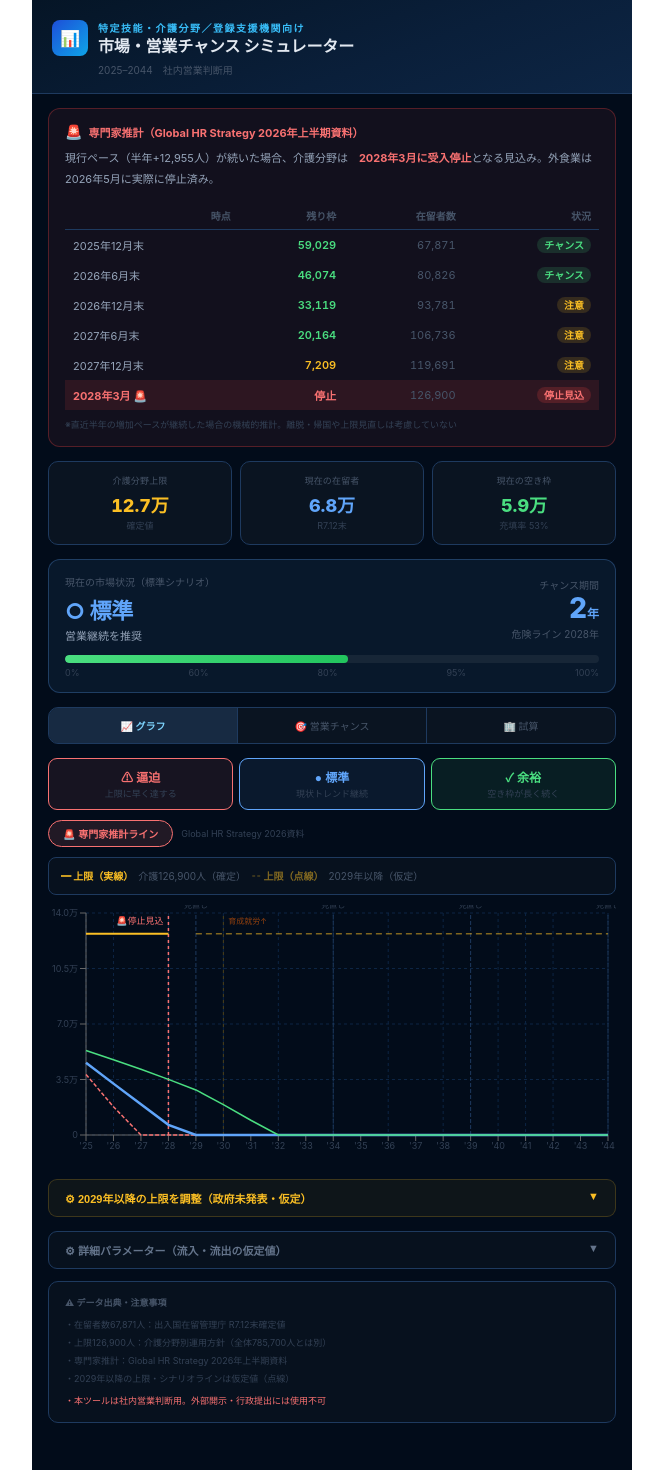
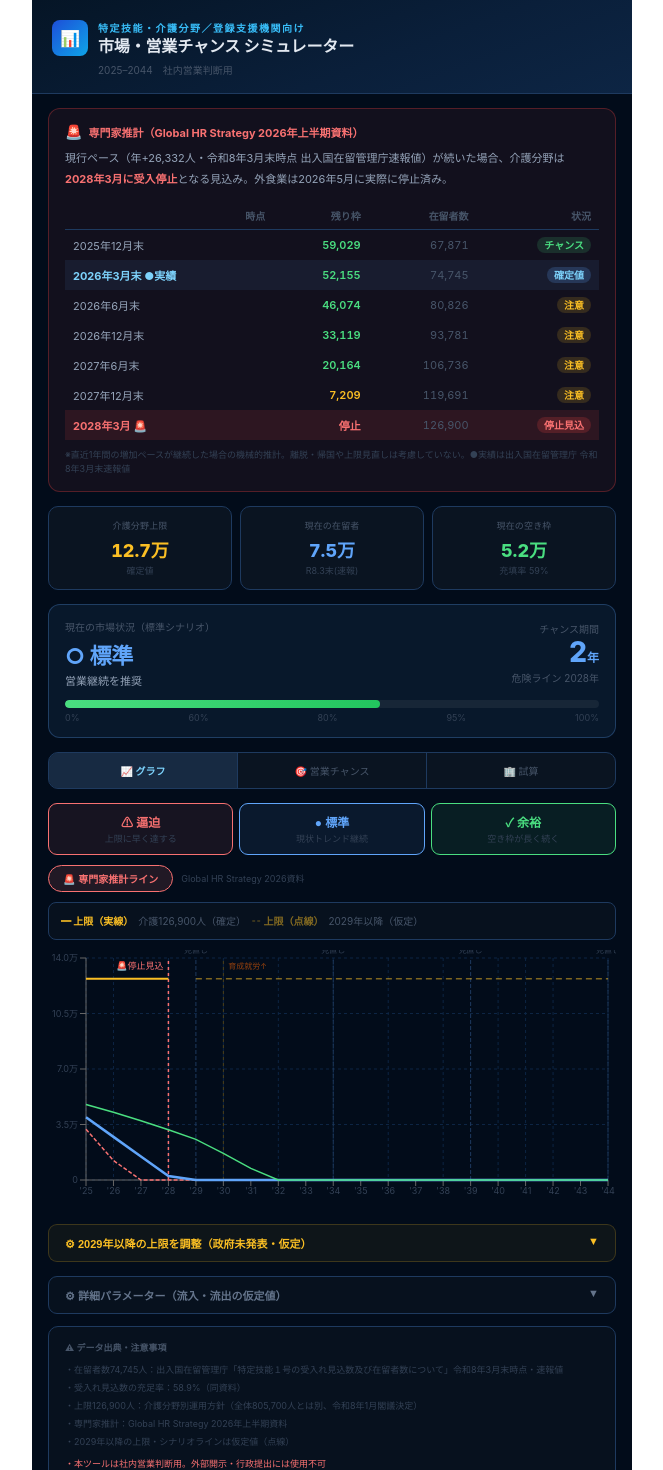
Before and after one commit to jimu1astation-prog/kaigo-simulator, a React (Vite) app: page / in a window 1280 px wide. Shown: the top 1470 px of the page, without its empty margins (308-971 px from the left). Built offline with nearby package versions, Linux system fonts and the light colour scheme.

Commit message:
在留者数を最新値(R8.3末速報値)に更新

```diff
--- a/src/App.jsx
+++ b/src/App.jsx
@@ -12,6 +12,7 @@ const REVIEW_YEARS = [2029, 2034, 2039, 2044];
 
 const EXPERT_FORECAST = [
   { period: "2025年12月末", vacancy: 59029, residents: 67871 },
+  { period: "2026年3月末",  vacancy: 52155, residents: 74745, actual: true },
   { period: "2026年6月末",  vacancy: 46074, residents: 80826 },
   { period: "2026年12月末", vacancy: 33119, residents: 93781 },
   { period: "2027年6月末",  vacancy: 20164, residents: 106736 },
@@ -26,7 +27,7 @@ const SCENARIOS = {
 };
 
 const DEFAULTS = {
-  currentResidents:      67871,
+  currentResidents:      74745,
   traineeKaigoResidents: 18400,
   traineeConvRate:       70,
   directEntryBase:       18000,
@@ -209,7 +210,7 @@ export default function App() {
           <span style={{ fontSize:14 }}>🚨</span> 専門家推計（Global HR Strategy 2026年上半期資料）
         </div>
         <div style={{ fontSize:11, color:"#94a3b8", lineHeight:1.9, marginBottom:12 }}>
-          現行ペース（半年+12,955人）が続いた場合、介護分野は
+          現行ペース（年+26,332人・令和8年3月末時点 出入国在留管理庁速報値）が続いた場合、介護分野は
           <span style={{ color:"#f87171", fontWeight:700 }}>　2028年3月に受入停止</span>
           となる見込み。外食業は2026年5月に実際に停止済み。
         </div>
@@ -224,17 +225,17 @@ export default function App() {
             </thead>
             <tbody>
               {EXPERT_FORECAST.map((row, i) => (
-                <tr key={i} style={{ background: row.danger ? "rgba(239,68,68,0.12)" : "transparent" }}>
-                  <td style={{ padding:"7px 8px", color: row.danger ? "#f87171" : "#94a3b8", fontWeight: row.danger ? 700 : 400, whiteSpace:"nowrap" }}>
-                    {row.period}{row.danger ? " 🚨" : ""}
+                <tr key={i} style={{ background: row.danger ? "rgba(239,68,68,0.12)" : row.actual ? "rgba(96,165,250,0.08)" : "transparent" }}>
+                  <td style={{ padding:"7px 8px", color: row.danger ? "#f87171" : row.actual ? "#7dd3fc" : "#94a3b8", fontWeight: (row.danger || row.actual) ? 700 : 400, whiteSpace:"nowrap" }}>
+                    {row.period}{row.danger ? " 🚨" : row.actual ? " ●実績" : ""}
                   </td>
                   <td style={{ padding:"7px 8px", textAlign:"right", color: row.danger ? "#f87171" : row.vacancy < 20000 ? "#fbbf24" : "#4ade80", fontWeight: row.danger ? 700 : 600, fontVariantNumeric:"tabular-nums" }}>
                     {row.danger ? "停止" : fmt(row.vacancy)}
                   </td>
                   <td style={{ padding:"7px 8px", textAlign:"right", color:"#475569", fontVariantNumeric:"tabular-nums" }}>{fmt(row.residents)}</td>
                   <td style={{ padding:"7px 8px", textAlign:"right" }}>
-                    <span style={{ fontSize:10, padding:"2px 7px", borderRadius:20, background: row.danger ? "rgba(239,68,68,0.2)" : i <= 1 ? "rgba(74,222,128,0.15)" : "rgba(251,191,36,0.15)", color: row.danger ? "#f87171" : i <= 1 ? "#4ade80" : "#fbbf24", fontWeight:600, whiteSpace:"nowrap" }}>
-                      {row.danger ? "停止見込" : i <= 1 ? "チャンス" : "注意"}
+                    <span style={{ fontSize:10, padding:"2px 7px", borderRadius:20, background: row.danger ? "rgba(239,68,68,0.2)" : row.actual ? "rgba(96,165,250,0.2)" : i <= 1 ? "rgba(74,222,128,0.15)" : "rgba(251,191,36,0.15)", color: row.danger ? "#f87171" : row.actual ? "#7dd3fc" : i <= 1 ? "#4ade80" : "#fbbf24", fontWeight:600, whiteSpace:"nowrap" }}>
+                      {row.danger ? "停止見込" : row.actual ? "確定値" : i <= 1 ? "チャンス" : "注意"}
                     </span>
                   </td>
                 </tr>
@@ -243,7 +244,7 @@ export default function App() {
           </table>
         </div>
         <div style={{ fontSize:9, color:"#334155", marginTop:8, lineHeight:1.6 }}>
-          ※直近半年の増加ペースが継続した場合の機械的推計。離脱・帰国や上限見直しは考慮していない
+          ※直近1年間の増加ペースが継続した場合の機械的推計。離脱・帰国や上限見直しは考慮していない。●実績は出入国在留管理庁 令和8年3月末速報値
         </div>
       </div>
 
@@ -251,7 +252,7 @@ export default function App() {
       <div style={{ display:"grid", gridTemplateColumns:"1fr 1fr 1fr", gap:8, margin:"0 16px 14px" }}>
         {[
           { label:"介護分野上限", value:fmtK(CONFIRMED_CAP), sub:"確定値", color:"#fbbf24" },
-          { label:"現在の在留者", value:fmtK(p.currentResidents), sub:"R7.12末", color:"#60a5fa" },
+          { label:"現在の在留者", value:fmtK(p.currentResidents), sub:"R8.3末(速報)", color:"#60a5fa" },
           { label:"現在の空き枠", value:fmtK(currentVacancy), sub:`充填率 ${currentFill}%`, color:"#4ade80" },
         ].map((item,i) => (
           <div key={i} style={{ background:"rgba(255,255,255,0.03)", border:"1px solid #1e3a5f", borderRadius:10, padding:"12px 8px", textAlign:"center" }}>
@@ -507,7 +508,7 @@ export default function App() {
             <div style={{ fontSize:11, color:"#f87171", fontWeight:700, marginBottom:8 }}>🚨 営業タイムリミット</div>
             <div style={{ fontSize:12, color:"#94a3b8", lineHeight:2 }}>
               専門家推計では現行ペースで <span style={{ color:"#f87171", fontWeight:700 }}>2028年3月に受入停止</span>。
-              今から約<span style={{ color:"#fbbf24", fontWeight:700 }}>1年9ヶ月</span>。
+              今から約<span style={{ color:"#fbbf24", fontWeight:700 }}>1年8ヶ月</span>。
               この期間に空き枠を持つ介護事業所への営業を集中させることが重要。
             </div>
           </div>
@@ -590,8 +591,9 @@ export default function App() {
       <div style={{ margin:"12px 16px 0", background:"rgba(255,255,255,0.02)", border:"1px solid #1e3a5f", borderRadius:10, padding:"12px 16px" }}>
         <div style={{ fontSize:9, color:"#334155", lineHeight:2 }}>
           <div style={{ color:"#475569", fontWeight:600, marginBottom:4 }}>⚠ データ出典・注意事項</div>
-          <div>・在留者数67,871人：出入国在留管理庁 R7.12末確定値</div>
-          <div>・上限126,900人：介護分野別運用方針（全体785,700人とは別）</div>
+          <div>・在留者数74,745人：出入国在留管理庁「特定技能１号の受入れ見込数及び在留者数について」令和8年3月末時点・速報値</div>
+          <div>・受入れ見込数の充足率：58.9%（同資料）</div>
+          <div>・上限126,900人：介護分野別運用方針（全体805,700人とは別、令和8年1月閣議決定）</div>
           <div>・専門家推計：Global HR Strategy 2026年上半期資料</div>
           <div>・2029年以降の上限・シナリオラインは仮定値（点線）</div>
           <div style={{ color:"#f87171", marginTop:4 }}>・本ツールは社内営業判断用。外部開示・行政提出には使用不可</div>
```
